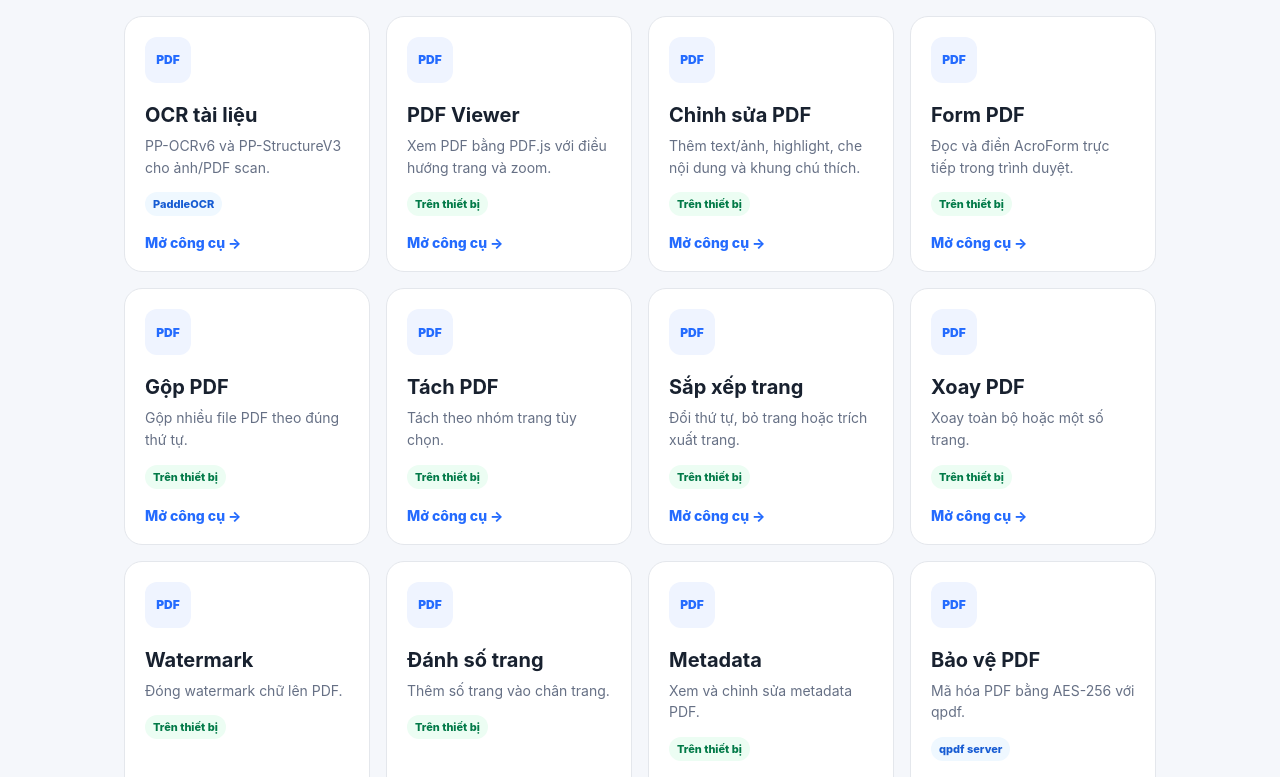
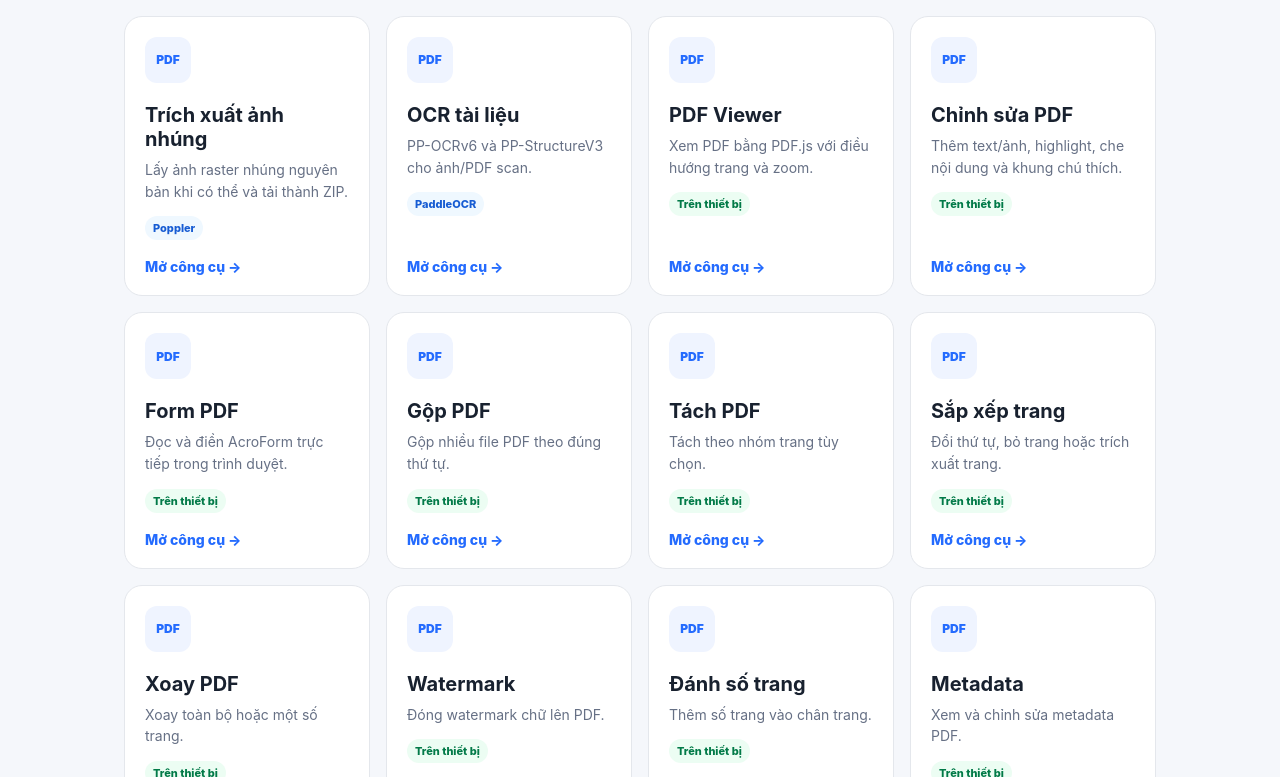
Before and after one commit to solyan842/SolYan-PDF, a Next.js app in the folder frontend/: page / in a window 1280 px wide. Shown: the part 1223-2000 px from the top of the page. Built offline with nearby package versions, Linux system fonts and the light colour scheme.

Commit message:
feat: surface embedded image extraction on dashboard

```diff
--- a/frontend/app/page.tsx
+++ b/frontend/app/page.tsx
@@ -7,6 +7,7 @@ const tools = [
   { href: '/office-to-pdf', title: 'Office → PDF', description: 'Word, Excel, PowerPoint và OpenDocument sang PDF.', local: false, badge: 'LibreOffice' },
   { href: '/images-to-pdf', title: 'Ảnh → PDF', description: 'Ghép PNG/JPG thành PDF ngay trên thiết bị.', local: true },
   { href: '/pdf-to-images', title: 'PDF → Ảnh', description: 'Render các trang thành PNG/JPEG và tải ZIP.', local: true },
+  { href: '/extract-images', title: 'Trích xuất ảnh nhúng', description: 'Lấy ảnh raster nhúng nguyên bản khi có thể và tải thành ZIP.', local: false, badge: 'Poppler' },
   { href: '/ocr', title: 'OCR tài liệu', description: 'PP-OCRv6 và PP-StructureV3 cho ảnh/PDF scan.', local: false, badge: 'PaddleOCR' },
   { href: '/viewer', title: 'PDF Viewer', description: 'Xem PDF bằng PDF.js với điều hướng trang và zoom.', local: true },
   { href: '/editor', title: 'Chỉnh sửa PDF', description: 'Thêm text/ảnh, highlight, che nội dung và khung chú thích.', local: true },
```
